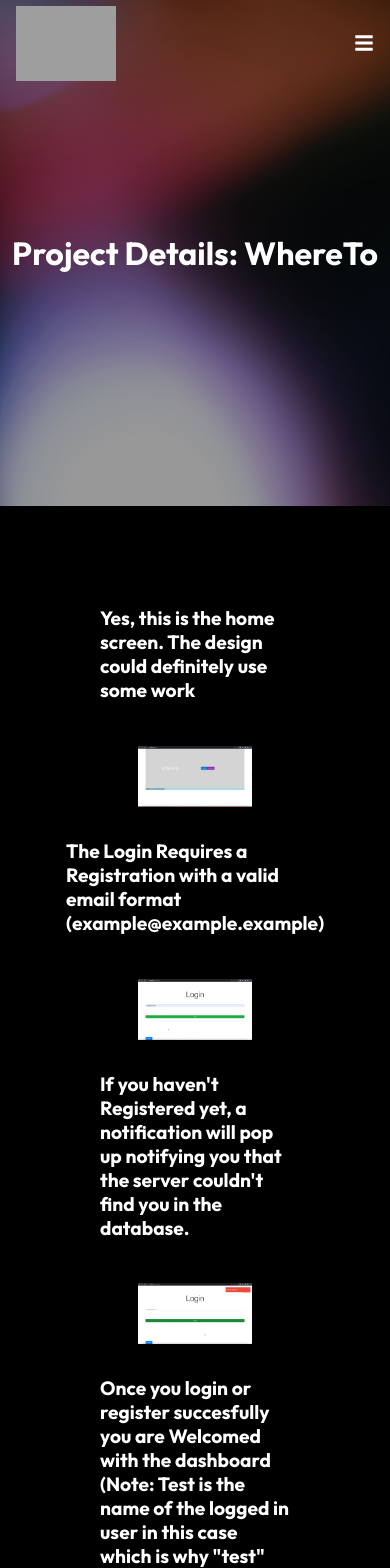
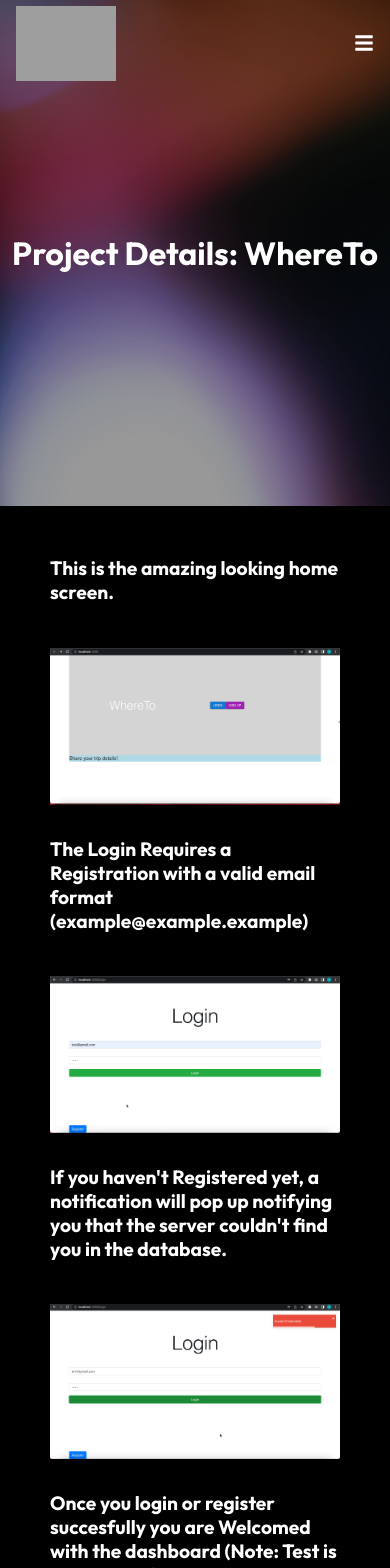
Before and after one commit to AbdallaSarhan/myNewPortfolio, a React (Create React App) app in the folder portfolio/: page /project/WhereTo in a window 390 px wide. Shown: the top 1568 px of the page. Built offline with nearby package versions, Linux system fonts and the light colour scheme; grey boxes are pictures that could not be loaded.

Commit message:
update for compatibility on smaller screens

```diff
--- a/portfolio/public/index.html
+++ b/portfolio/public/index.html
@@ -24,7 +24,7 @@
       work correctly both with client-side routing and a non-root public URL.
       Learn how to configure a non-root public URL by running `npm run build`.
     -->
-    <title>React App</title>
+    <title>Abdalla Sarhan</title>
   </head>
   <body>
     <noscript>You need to enable JavaScript to run this app.</noscript>
--- a/portfolio/src/components/ElevatorPitchStyles.css
+++ b/portfolio/src/components/ElevatorPitchStyles.css
@@ -38,3 +38,13 @@
 .resume:active {
   background-color: #a9a9a9;
 }
+@media screen and (max-width: 640px) {
+  .desc {
+    margin: -1.5rem;
+    margin-top: 1.5rem;
+    padding: 1.5rem;
+    border: 2px dotted #bd6666;
+    border-radius: 60px;
+    box-shadow: 10px 10px 30px #bd6666;
+  }
+}
--- a/portfolio/src/components/ProjectDetailStyles.css
+++ b/portfolio/src/components/ProjectDetailStyles.css
@@ -1,5 +1,5 @@
 .projectImg {
-  width: 60%;
+  width: 80%;
 }
 .info {
   align-items: center;
@@ -16,10 +16,19 @@ h4 {
   color: white;
   font-size: auto;
 }
+@media screen and (max-width: 640px) {
+  .projectImg {
+    width: 100%;
+  }
+  .info {
+    align-items: center;
+    display: flex;
+    justify-content: center;
+    flex-direction: column;
+    row-gap: 2rem;
+    /* margin-top: 100px;
+    margin-bottom: 100px; */
 
-@media screen and (max-width: 1000px) {
-  .container {
-    margin-top: 50px;
-    margin-bottom: 50px;
+    padding: 50px;
   }
 }
--- a/portfolio/src/routes/ProjectDetails.jsx
+++ b/portfolio/src/routes/ProjectDetails.jsx
@@ -33,10 +33,7 @@ export const ProjectDetails = () => {
         <Navbar />
         <HeroImg2 heading={`Project Details: ${title}`} />
         <div className="info">
-          <h4>
-            Yes, this is the home screen. The design could definitely use some
-            work
-          </h4>
+          <h4>This is the amazing looking home screen.</h4>
           <img src={WelcomeScreen} alt="" className="projectImg" />
           <h4>
             The Login Requires a Registration with a valid email format
@@ -59,7 +56,7 @@ export const ProjectDetails = () => {
           <h4>
             You can come and see who has posted their trip details. Note that
             the "Allowing" section of the posts was a an idea that I've decided
-            to migrate to a different project that currently working on
+            to migrate to a different project that I'm currently working on
           </h4>
           <img src={PostsScreen} alt="" className="projectImg" />
         </div>
```
Also changed, not shown: portfolio/src/assets/pexels-pixabay-209235.jpg (deleted).
